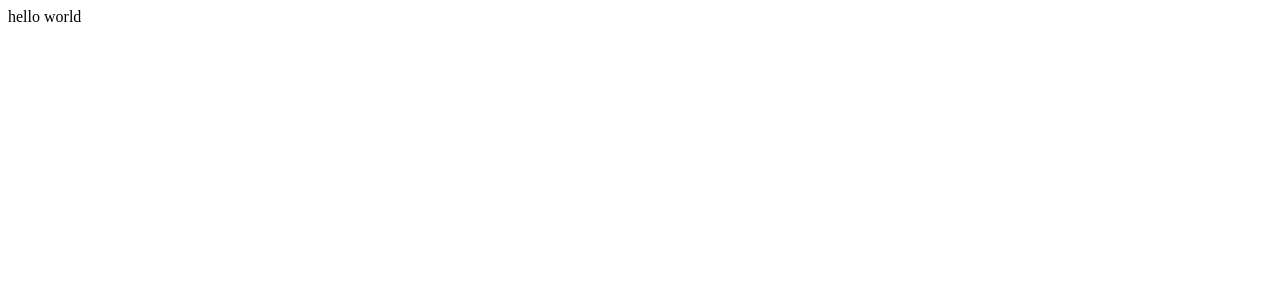
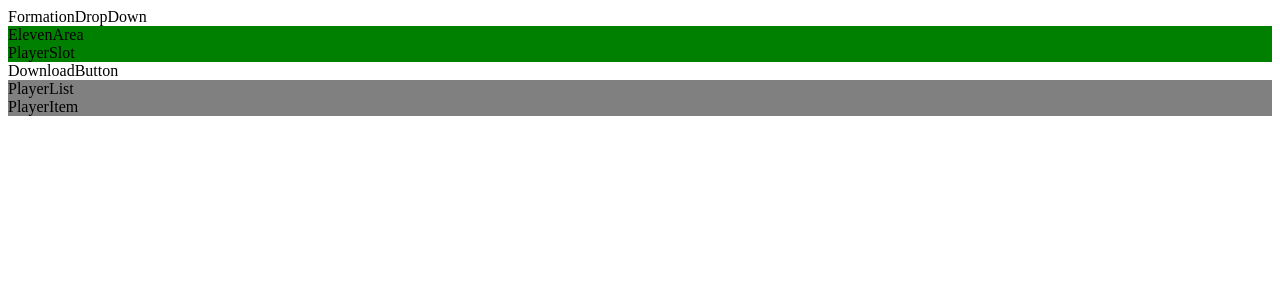
Before and after one commit to t-mine/react-eleven-maker, a React (Vite) app: page / in a window 1280 px wide. Shown: the top 300 px of the page. Built offline with nearby package versions, Linux system fonts and the light colour scheme.

Commit message:
#4 コンポーネントを側だけ作成

```diff
--- a/src/App.tsx
+++ b/src/App.tsx
@@ -1,10 +1,17 @@
 import './App.css'
+import DownloadButton from './components/DownloadButton'
+import ElevenArea from './components/ElevenArea'
+import FormationDropDown from './components/FormationDropDown'
+import PlayerList from './components/PlayerList'
 
 function App() {
 
   return (
     <>
-      <div>hello world</div>
+      <FormationDropDown/>
+      <ElevenArea/>
+      <DownloadButton/>
+      <PlayerList/>
     </>
   )
 }
--- /dev/null
+++ b/src/components/DownloadButton.tsx
@@ -0,0 +1,10 @@
+function DownloadButton() {
+
+    return (
+    <>
+        <div>DownloadButton</div>
+    </>
+    )
+}
+
+export default DownloadButton
--- /dev/null
+++ b/src/components/ElevenArea.tsx
@@ -0,0 +1,15 @@
+import PlayerSlot from "./PlayerSlot"
+
+function ElevenArea() {
+
+    return (
+    <>
+        <div style={{ backgroundColor: "green" }}>
+            <div>ElevenArea</div>
+            <PlayerSlot/>
+        </div>
+    </>
+    )
+}
+
+export default ElevenArea
--- /dev/null
+++ b/src/components/FormationDropDown.tsx
@@ -0,0 +1,10 @@
+function FormationDropDown() {
+
+    return (
+    <>
+        <div>FormationDropDown</div>
+    </>
+    )
+}
+
+export default FormationDropDown
--- /dev/null
+++ b/src/components/PlayerItem.tsx
@@ -0,0 +1,10 @@
+function PlayerItem() {
+
+    return (
+    <>
+        <div>PlayerItem</div>
+    </>
+    )
+}
+
+export default PlayerItem
--- /dev/null
+++ b/src/components/PlayerList.tsx
@@ -0,0 +1,15 @@
+import PlayerItem from "./PlayerItem"
+
+function PlayerList() {
+
+    return (
+    <>
+        <div style={{backgroundColor : "gray"}}>
+            <div>PlayerList</div>
+            <PlayerItem/>
+        </div>
+    </>
+    )
+}
+
+export default PlayerList
--- /dev/null
+++ b/src/components/PlayerSlot.tsx
@@ -0,0 +1,10 @@
+function PlayerSlot() {
+
+    return (
+    <>
+        <div>PlayerSlot</div>
+    </>
+    )
+}
+
+export default PlayerSlot
```
